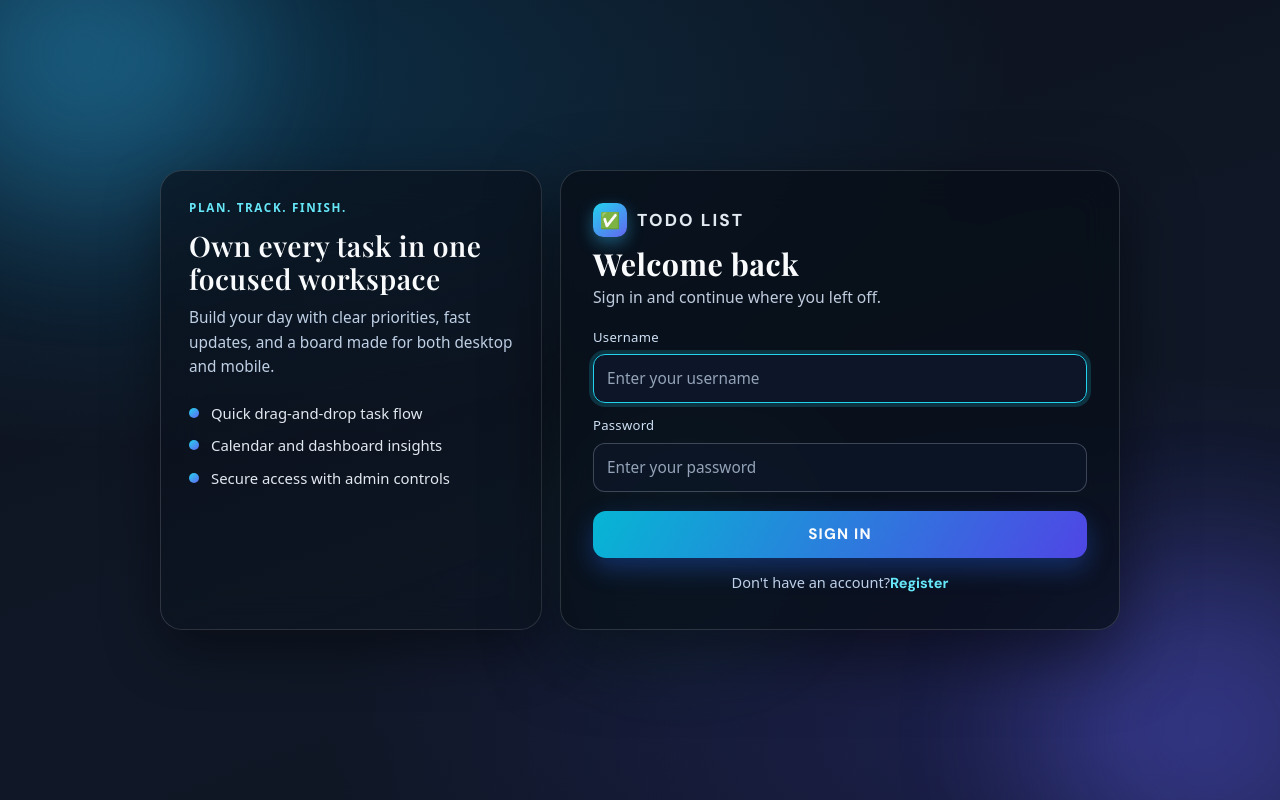
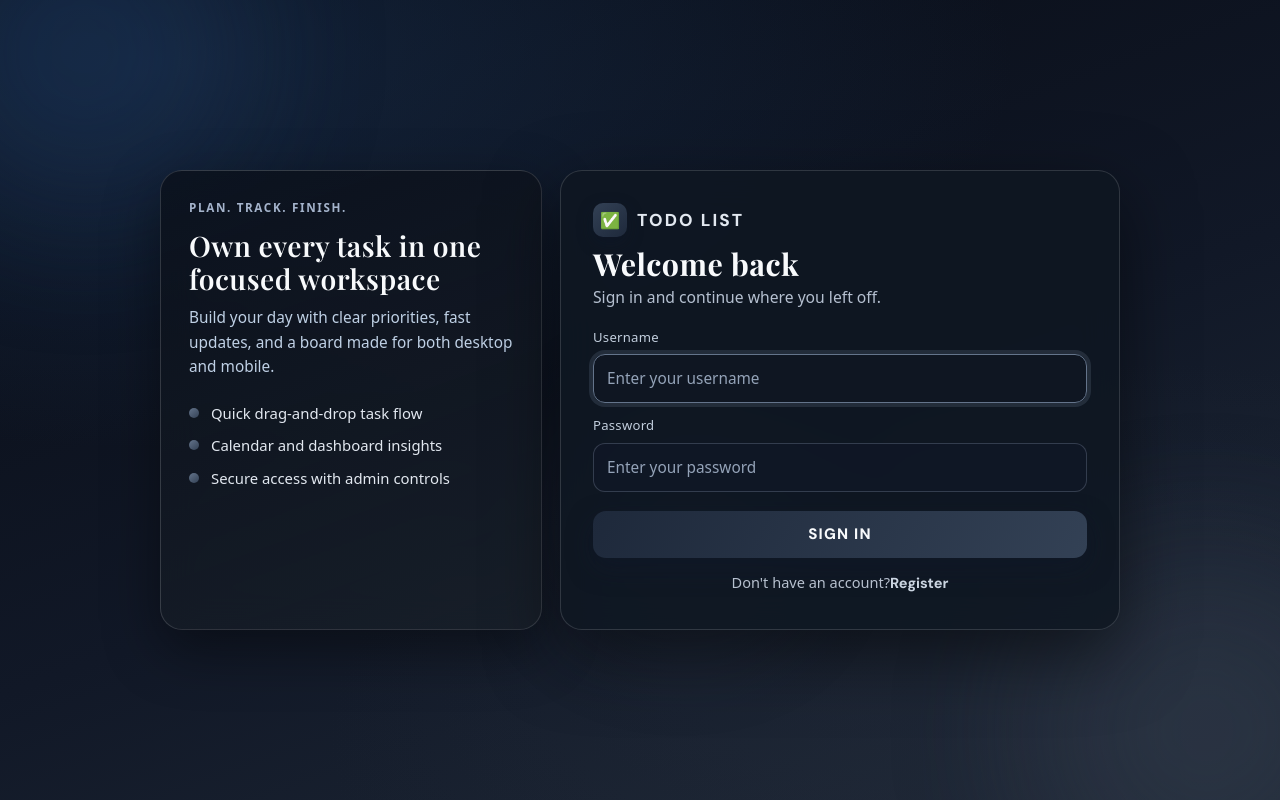
Before and after one commit to bipulshakya/TODO-App, a React (Create React App) app in the folder todo-list/: page / in a window 1280 px wide. Built offline with nearby package versions, Linux system fonts and the light colour scheme; a web font is replaced by a local one.

Commit message:
Retheme login page to deep navy and charcoal

```diff
--- a/todo-list/src/components/AuthForm.css
+++ b/todo-list/src/components/AuthForm.css
@@ -15,9 +15,9 @@
   inset: 0;
   z-index: -2;
   background:
-    radial-gradient(140% 100% at 12% 8%, rgba(14, 165, 233, 0.22) 0%, transparent 48%),
-    radial-gradient(120% 90% at 88% 92%, rgba(79, 70, 229, 0.24) 0%, transparent 52%),
-    linear-gradient(160deg, #0b0f19 0%, #101827 55%, #0e1522 100%);
+    radial-gradient(140% 100% at 12% 8%, rgba(30, 58, 95, 0.48) 0%, transparent 48%),
+    radial-gradient(120% 90% at 88% 92%, rgba(35, 43, 58, 0.56) 0%, transparent 52%),
+    linear-gradient(160deg, #070b14 0%, #111827 55%, #1f2937 100%);
 }
 
 .auth-bg-orb {
@@ -35,7 +35,7 @@
   height: 260px;
   top: -90px;
   left: -80px;
-  background: rgba(56, 189, 248, 0.34);
+  background: rgba(30, 58, 95, 0.48);
 }
 
 .orb-2 {
@@ -43,7 +43,7 @@
   height: 280px;
   bottom: -110px;
   right: -80px;
-  background: rgba(99, 102, 241, 0.35);
+  background: rgba(55, 65, 81, 0.5);
   animation-delay: -6s;
 }
 
@@ -52,7 +52,7 @@
   height: 180px;
   top: 54%;
   left: 46%;
-  background: rgba(45, 212, 191, 0.25);
+  background: rgba(71, 85, 105, 0.36);
   animation-delay: -10s;
 }
 
@@ -68,7 +68,7 @@
   display: none;
   border-radius: 22px;
   border: 1px solid rgba(255, 255, 255, 0.14);
-  background: linear-gradient(160deg, rgba(8, 14, 24, 0.62) 0%, rgba(13, 21, 34, 0.78) 100%);
+  background: linear-gradient(160deg, rgba(10, 15, 25, 0.78) 0%, rgba(24, 31, 41, 0.85) 100%);
   backdrop-filter: blur(18px);
   -webkit-backdrop-filter: blur(18px);
   box-shadow: 0 20px 56px rgba(0, 0, 0, 0.42);
@@ -82,7 +82,7 @@
   letter-spacing: 0.14em;
   font-size: 0.73rem;
   font-weight: 800;
-  color: #67e8f9;
+  color: #a5b4cc;
 }
 
 .auth-side-title {
@@ -123,7 +123,7 @@
   width: 10px;
   height: 10px;
   border-radius: 999px;
-  background: linear-gradient(140deg, #22d3ee, #6366f1);
+  background: linear-gradient(140deg, #64748b, #334155);
 }
 
 .auth-card {
@@ -131,7 +131,7 @@
   margin: 0 auto;
   border-radius: 22px;
   border: 1px solid rgba(255, 255, 255, 0.14);
-  background: rgba(8, 14, 24, 0.74);
+  background: rgba(15, 23, 34, 0.85);
   backdrop-filter: blur(18px);
   -webkit-backdrop-filter: blur(18px);
   box-shadow: 0 24px 70px rgba(0, 0, 0, 0.5);
@@ -153,8 +153,8 @@
   border-radius: 10px;
   display: grid;
   place-items: center;
-  background: linear-gradient(140deg, #22d3ee, #6366f1);
-  box-shadow: 0 6px 16px rgba(56, 189, 248, 0.4);
+  background: linear-gradient(140deg, #334155, #1e293b);
+  box-shadow: 0 6px 16px rgba(15, 23, 42, 0.45);
 }
 
 .auth-app-title {
@@ -179,7 +179,7 @@
 .auth-subheading {
   margin: 0 0 18px;
   font-size: 0.95rem;
-  color: #bfccde;
+  color: #b5c0d0;
 }
 
 .auth-form {
@@ -194,15 +194,15 @@
 
 .auth-field label {
   font-size: 0.82rem;
-  color: #cfe0f5;
+  color: #c2cedd;
   letter-spacing: 0.02em;
 }
 
 .auth-field input {
   width: 100%;
   border-radius: 12px;
-  border: 1px solid rgba(148, 163, 184, 0.35);
-  background: rgba(15, 23, 42, 0.65);
+  border: 1px solid rgba(148, 163, 184, 0.28);
+  background: rgba(17, 24, 39, 0.78);
   color: #f8fafc;
   padding: 12px 13px;
   font-size: 0.96rem;
@@ -215,9 +215,9 @@
 
 .auth-field input:focus {
   outline: none;
-  border-color: #22d3ee;
-  background: rgba(15, 23, 42, 0.9);
-  box-shadow: 0 0 0 4px rgba(34, 211, 238, 0.18);
+  border-color: #64748b;
+  background: rgba(15, 23, 35, 0.95);
+  box-shadow: 0 0 0 4px rgba(100, 116, 139, 0.24);
 }
 
 .auth-error {
@@ -238,7 +238,7 @@
   min-height: 47px;
   border: none;
   border-radius: 13px;
-  background: linear-gradient(120deg, #06b6d4, #4f46e5);
+  background: linear-gradient(120deg, #1e293b, #334155);
   color: #f8fafc;
   font-size: 0.95rem;
   font-weight: 800;
@@ -248,12 +248,12 @@
   display: grid;
   place-items: center;
   transition: transform 0.2s ease, box-shadow 0.2s ease, opacity 0.2s ease;
-  box-shadow: 0 10px 24px rgba(37, 99, 235, 0.35);
+  box-shadow: 0 10px 24px rgba(15, 23, 42, 0.5);
 }
 
 .auth-submit-btn:hover:not(:disabled) {
   transform: translateY(-1px);
-  box-shadow: 0 14px 28px rgba(37, 99, 235, 0.4);
+  box-shadow: 0 14px 28px rgba(15, 23, 42, 0.58);
 }
 
 .auth-submit-btn:disabled {
@@ -274,13 +274,13 @@
   margin: 14px 0 2px;
   text-align: center;
   font-size: 0.91rem;
-  color: #bed0e9;
+  color: #b7c1cf;
 }
 
 .auth-toggle-btn {
   background: none;
   border: none;
-  color: #67e8f9;
+  color: #cbd5e1;
   font-weight: 700;
   padding: 0;
   cursor: pointer;
@@ -288,7 +288,7 @@
 }
 
 .auth-toggle-btn:hover {
-  color: #a5f3fc;
+  color: #e2e8f0;
   text-decoration: underline;
 }
 
```
